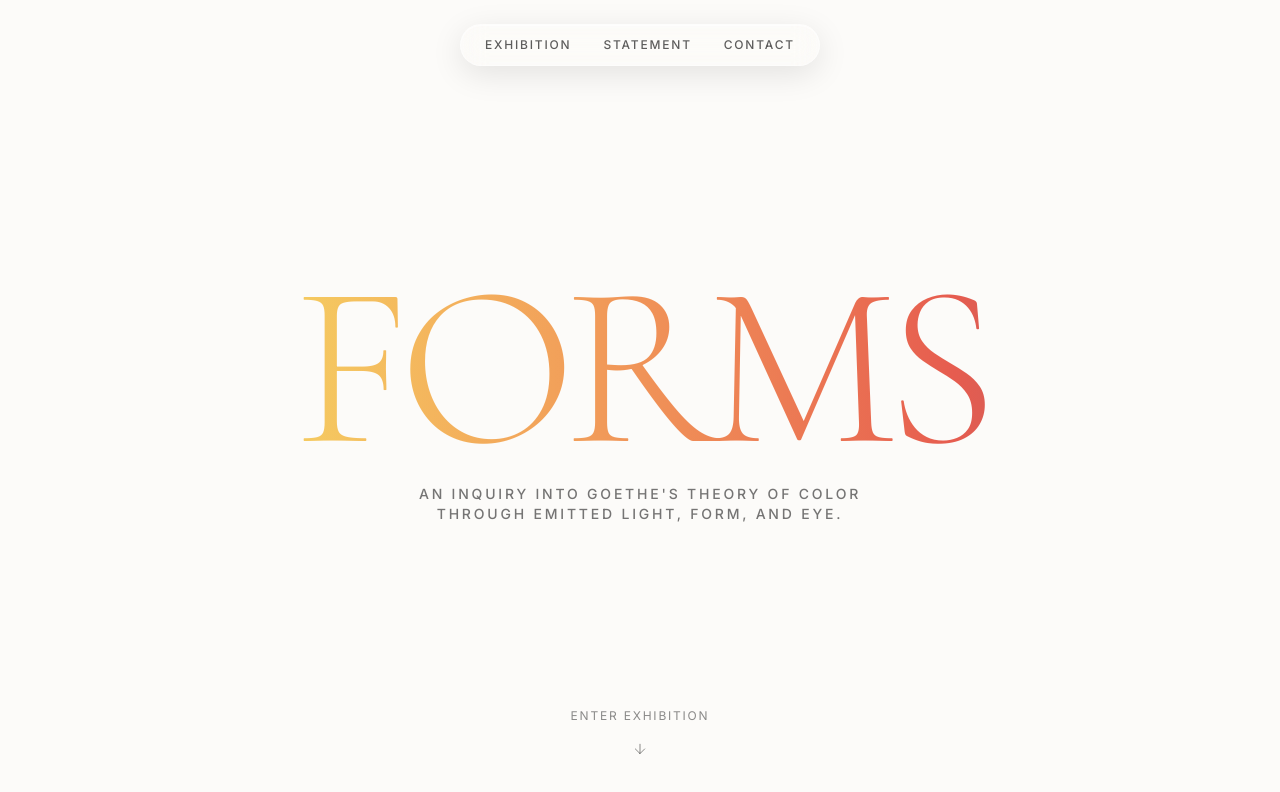
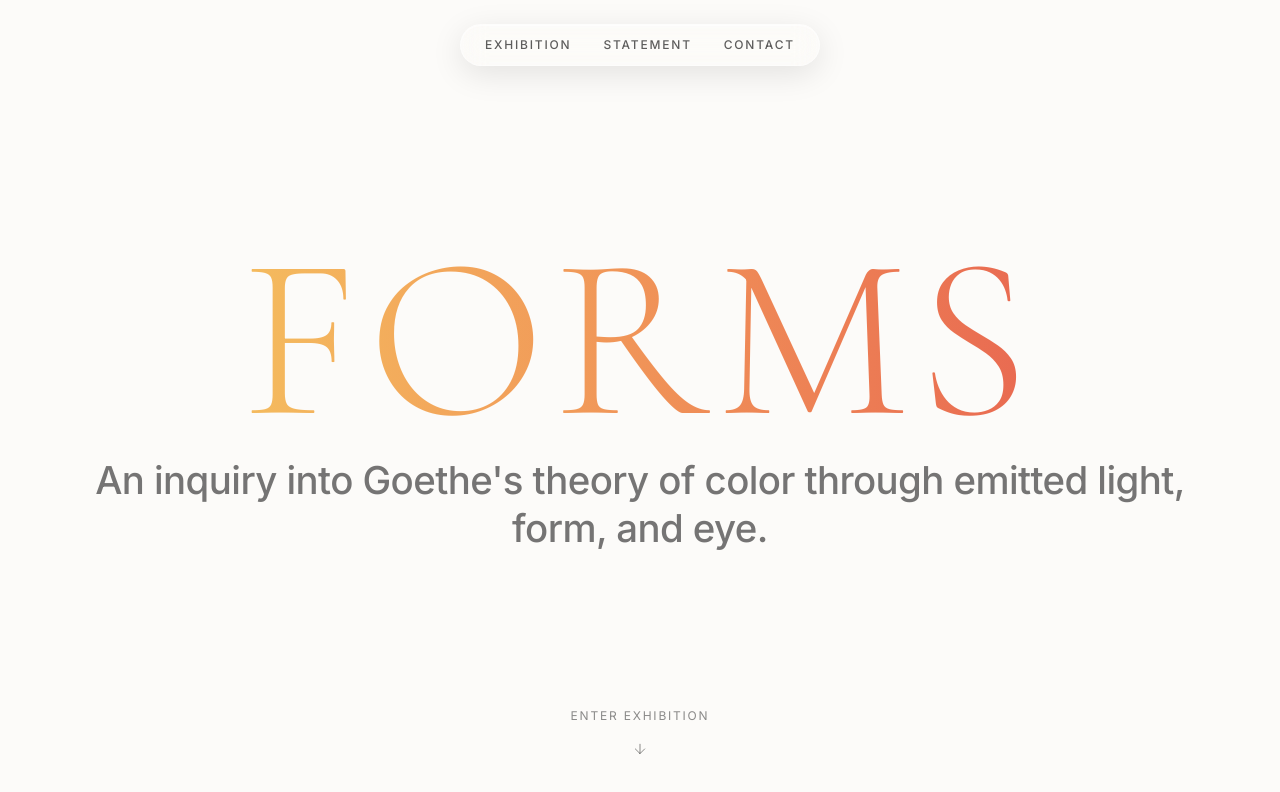
Before and after one commit to crashsoul/forms-online-exhibition, a Next.js app: page / in a window 1280 px wide. Shown: the top 792 px of the page. Built offline with nearby package versions, Linux system fonts and the light colour scheme.

Commit message:
fixed hero kearning and subtitle text spacing

```diff
--- a/components/Hero.tsx
+++ b/components/Hero.tsx
@@ -7,11 +7,11 @@ export default function Hero() {
   return (
     <section className="relative h-screen flex flex-col items-center justify-center overflow-hidden px-4">
       <div className="text-center z-10 animate-fade-up">
-        <h1 className="font-serif text-[18vw] leading-[0.8] font-light tracking-tighter mb-6 text-transparent bg-clip-text bg-gradient-to-r from-[#F5D061] via-[#E65C4F] to-[#2B4C7E] animate-color-shift">
+        <h1 className="font-serif text-[18vw] leading-[0.8] font-light tracking-[0.04em] [font-kerning:normal] mb-6 text-transparent bg-clip-text bg-gradient-to-r from-[#F5D061] via-[#E65C4F] to-[#2B4C7E] animate-color-shift">
           FORMS
         </h1>
         <div className="flex flex-col items-center gap-4">
-          <p className="font-sans text-[10px] sm:text-xs md:text-sm uppercase tracking-[0.2em] text-[#1a1a1a]/60 font-medium max-w-md mx-auto px-4 md:px-0">
+          <p className="font-sans text-[clamp(1.5rem,3.5vw,2.4rem)] tracking-[-0.015em] max-w-[45ch] mx-auto px-4 md:px-0 text-[#1a1a1a]/60 font-medium leading-tight">
             An inquiry into Goethe&apos;s theory of color through emitted light, form, and eye.
           </p>
         </div>
```
